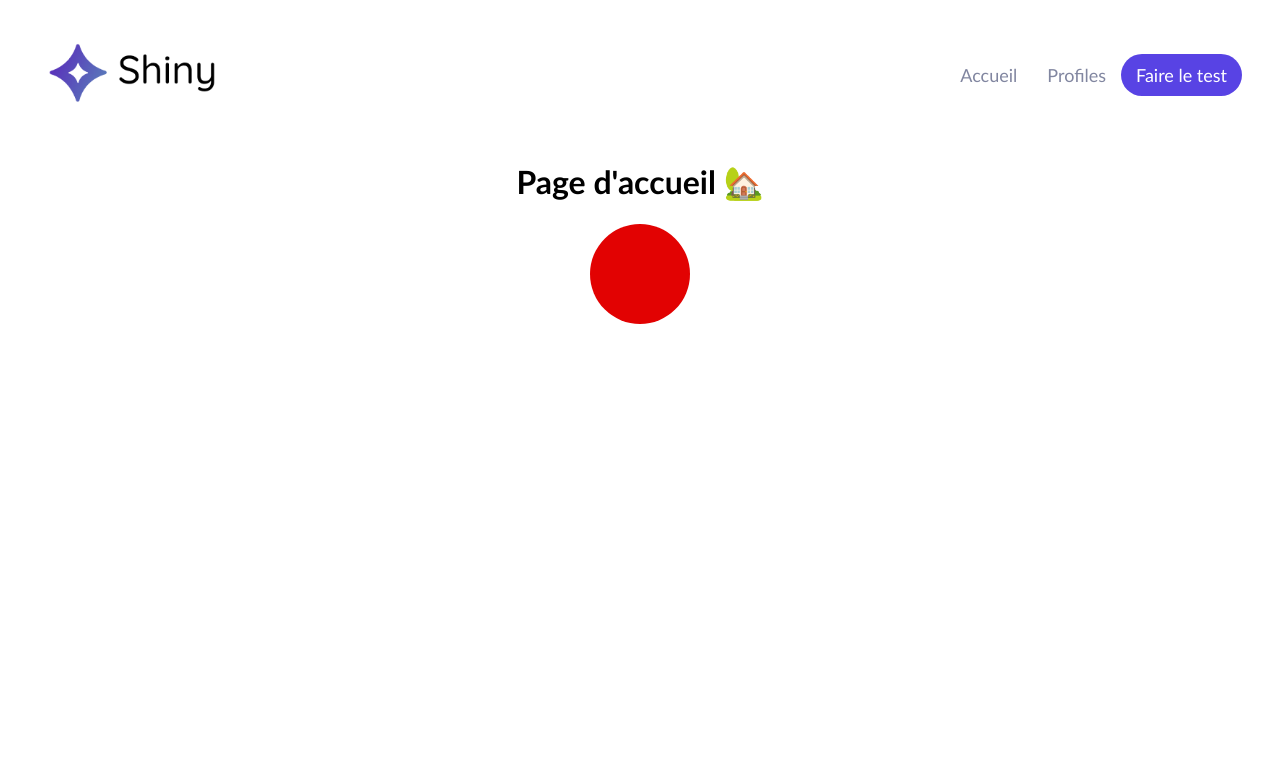
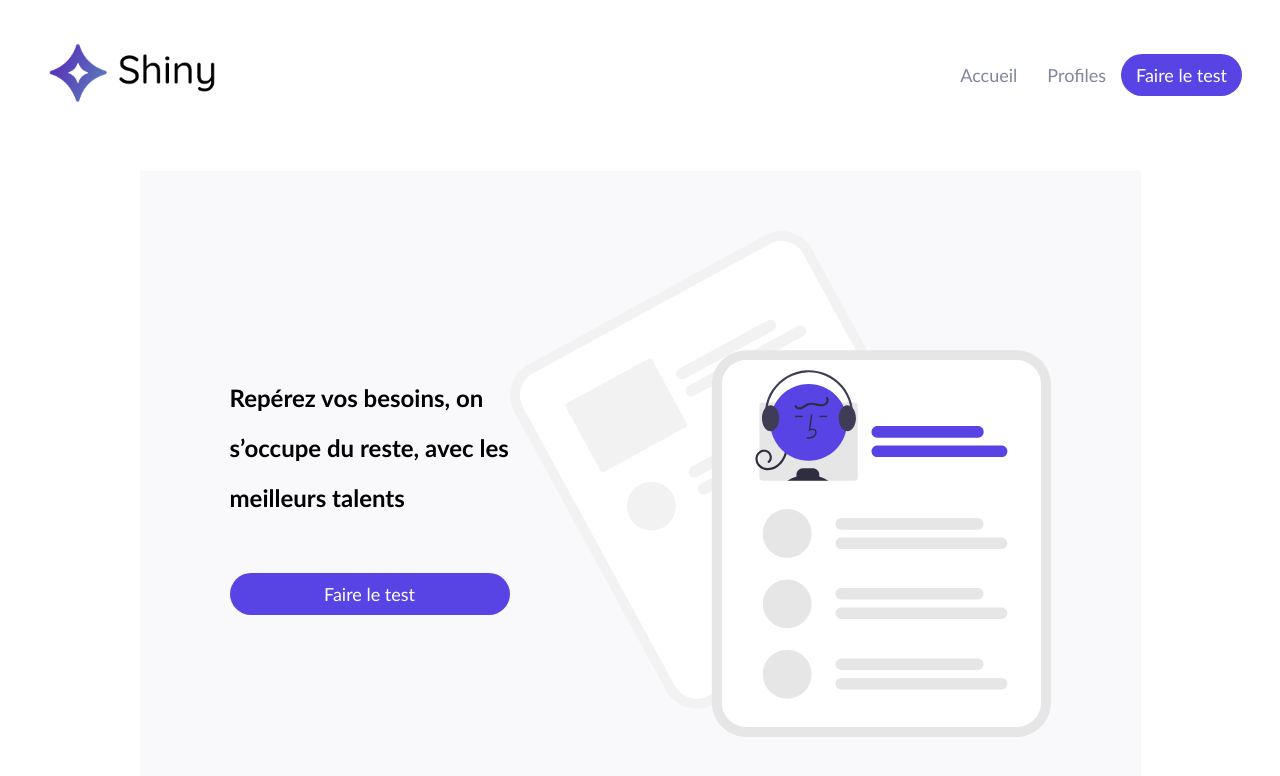
Before and after one commit to luljn/shiny-agency, a React (Create React App) app: page / in a window 1280 px wide. Shown: the top 776 px of the page. Built offline with nearby package versions, Linux system fonts and the light colour scheme.

Commit message:
Home page has been stylized

```diff
--- a/src/pages/Home/index.jsx
+++ b/src/pages/Home/index.jsx
@@ -1,32 +1,59 @@
-import { useState } from "react"
-import styled from "styled-components"
+import styled from 'styled-components'
+import colors from '../../utils/style/colors'
+import { StyledLink } from '../../utils/style/Atom'
+import HomeIllustration from '../../assets/home-illustration.svg'
 
-const HomeContainer = styled.div`
-      width: 100%;
-      display: flex;
-      align-items: center;
-      flex-direction: column;
+const HomeWrapper = styled.div`
+  display: flex;
+  justify-content: center;
 `
-const Balloon = styled.div`
-      height: 100px;
-      width: 100px;
-      border-radius: 50px;
-      background-color: #e20202;
-      transform: scale(${({size}) => size});
+
+const HomerContainer = styled.div`
+  margin: 30px;
+  background-color: ${colors.background};
+  padding: 60px 90px;
+  display: flex;
+  flex-direction: row;
+  max-width: 1200px;
+`
+
+const LeftCol = styled.div`
+  display: flex;
+  flex-direction: column;
+  justify-content: center;
+  flex: 1;
+  ${StyledLink} {
+    max-width: 250px;
+  }
+`
+
+const StyledTitle = styled.h2`
+  padding-bottom: 30px;
+  max-width: 280px;
+  line-height: 50px;
+`
+
+const Illustration = styled.img`
+  flex: 1;
 `
 
 function Home() {
-
-  const [size, setSize] = useState(1)
-
   return (
-    <HomeContainer>
-      <h1 onClick={() => setSize(size + 0.1)}>Page d'accueil 🏡</h1>
-      <Balloon size={size}/>
-    </HomeContainer>
+    <HomeWrapper>
+      <HomerContainer>
+        <LeftCol>
+          <StyledTitle>
+            Repérez vos besoins, on s’occupe du reste, avec les meilleurs
+            talents
+          </StyledTitle>
+          <StyledLink to="/survey/1" $isFullLink>
+            Faire le test
+          </StyledLink>
+        </LeftCol>
+        <Illustration src={HomeIllustration} />
+      </HomerContainer>
+    </HomeWrapper>
   )
 }
 
-
-
 export default Home
```
